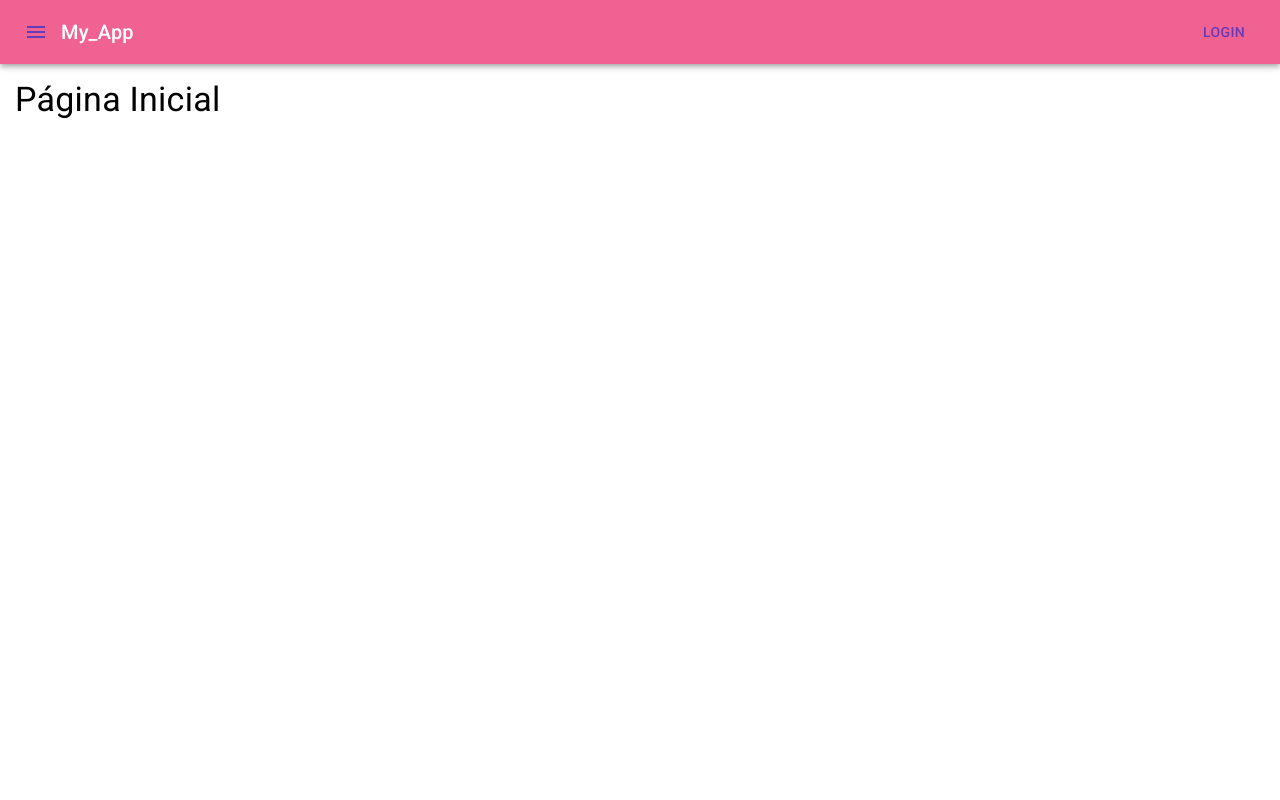
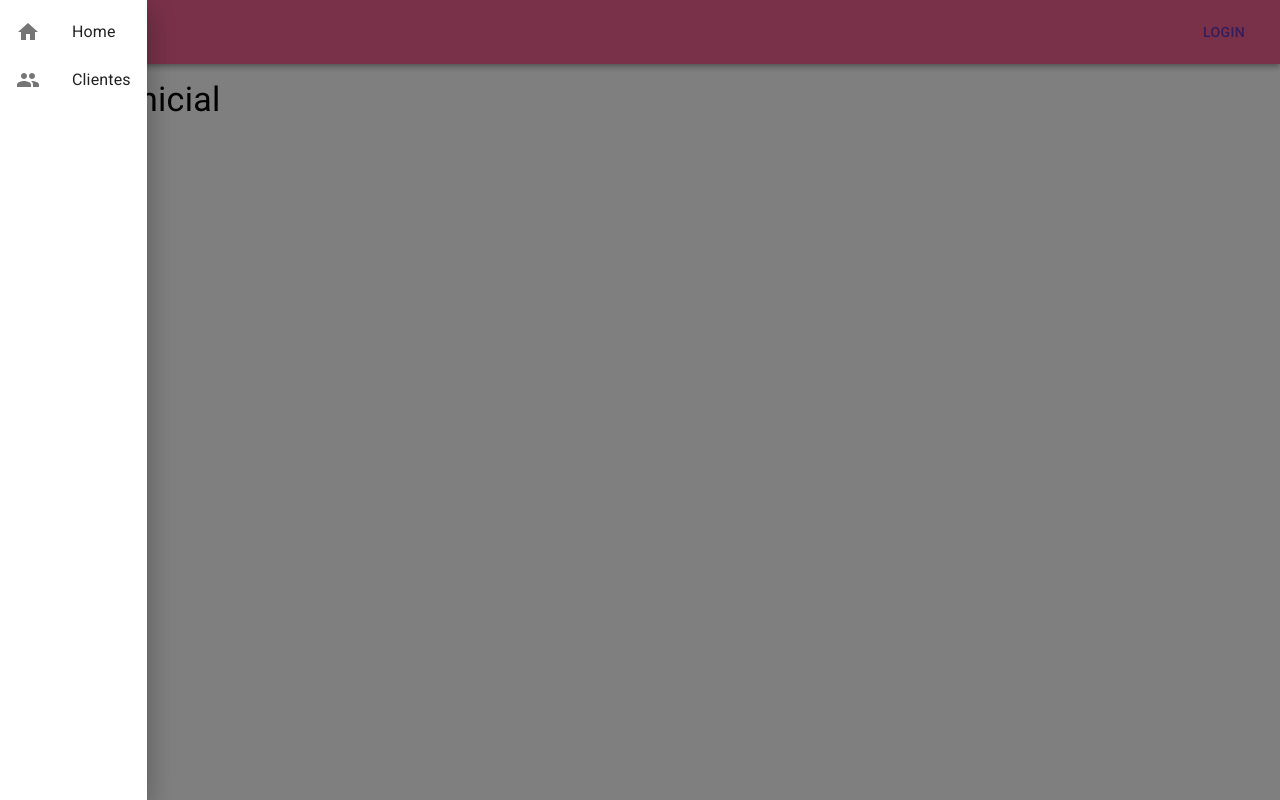
Before and after one commit to Rleopioneer/Mui_App, a React (Create React App) app: page / in a window 1280 px wide. Both pictures are taken after a click on the button "menu". Built offline with nearby package versions, Linux system fonts and the light colour scheme.

Commit message:
Adicionando menu Drawer

```diff
--- a/src/App.js
+++ b/src/App.js
@@ -13,8 +13,8 @@
 //Definição de Rotas
 const App = () => {
   return (
-    <TemplateDefault>
-      <Router>
+    <Router>
+      <TemplateDefault>
         <Switch>
         <Route path="/customers">
             <TemplatePage title="Clientes" Component={Customers} />
@@ -23,8 +23,8 @@
           <TemplatePage title="Página Inicial" Component={Home} />
           </Route>
         </Switch>
-      </Router>
-    </TemplateDefault>
+      </TemplateDefault>
+    </Router>
   )
 }
 
--- a/src/partials/Header/Header.js
+++ b/src/partials/Header/Header.js
@@ -1,23 +1,44 @@
+import { useState } from 'react'
 import {
     AppBar,
     Toolbar,
     Typography,
     Button,
     IconButton,
+    Drawer,
+    List,
+    ListItem,
+    ListItemIcon,
+    ListItemText
 } from '@material-ui/core'
 
+import { useHistory } from 'react-router-dom'
 
-import  MenuIcon  from '@material-ui/icons/Menu';
+
+import  MenuIcon  from '@material-ui/icons/Menu'
+import HomeIcon from '@material-ui/icons/Home'
+import GroupIcon from '@material-ui/icons/Group'
+
 import useStyles from './Header.style'
-
-//JSS
-
 
 const Header = () => {
 
     const classes = useStyles()
+    const history = useHistory()
+
+    const [menuOpen, setMenuOpen] = useState(false)
+
+    const handleToggleMenu = () => {
+        setMenuOpen(!menuOpen)
+    }
+
+    const handleMenuClick = route => {
+        history.push(route)
+        handleToggleMenu()
+    }
 
     return (
+        <>
             <AppBar position="static">
                 <Toolbar>
                     <IconButton
@@ -25,6 +46,7 @@
                         edge="start"
                         color="secondary"
                         aria-label="menu"
+                        onClick={()=> handleToggleMenu()}
                     >
                         <MenuIcon />
                     </IconButton>
@@ -34,6 +56,24 @@
                     <Button color="secondary">Login</Button>
                 </Toolbar>
             </AppBar>
+            <Drawer open={menuOpen} onClose={() => handleToggleMenu()}>
+                <List>
+                    <ListItem button onClick={()=>handleMenuClick('/')}>
+                        <ListItemIcon>
+                            <HomeIcon />
+                        </ListItemIcon>
+                        <ListItemText>Home</ListItemText>
+                    </ListItem>
+
+                    <ListItem button onClick={()=>handleMenuClick('/customers')}>
+                        <ListItemIcon>
+                            <GroupIcon />
+                        </ListItemIcon>
+                        <ListItemText>Clientes</ListItemText>
+                    </ListItem>
+                </List>
+            </Drawer>
+        </>
     )
 }
 export default Header
--- a/src/templates/Page.js
+++ b/src/templates/Page.js
@@ -1,14 +1,14 @@
 import Typography from '@material-ui/core/Typography'
-import { makeStyles } from '@material-ui/core/styles'
+//import { makeStyles } from '@material-ui/core/styles'
 
-const useStyles = makeStyles(() => ({
+/* const useStyles = makeStyles(() => ({
     container: {
         padding: 15
     }
-}))
+})) */
 
 const Page = ({ title, Component }) => {
-    const classes = useStyles()
+    //const classes = useStyles()
     return (
         <>
             <Typography variant="h4">
```
Lines whose indentation alone changed are shown as unchanged.
